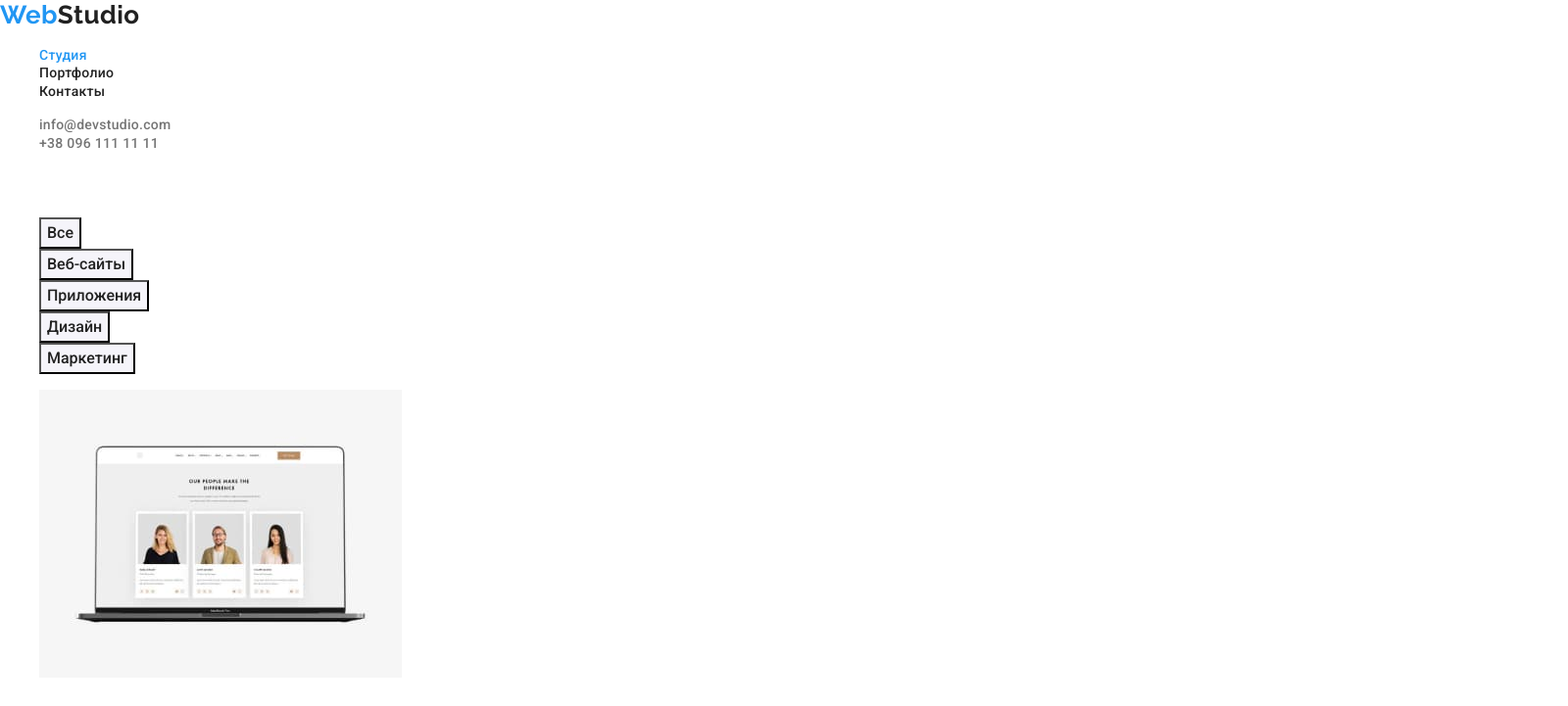
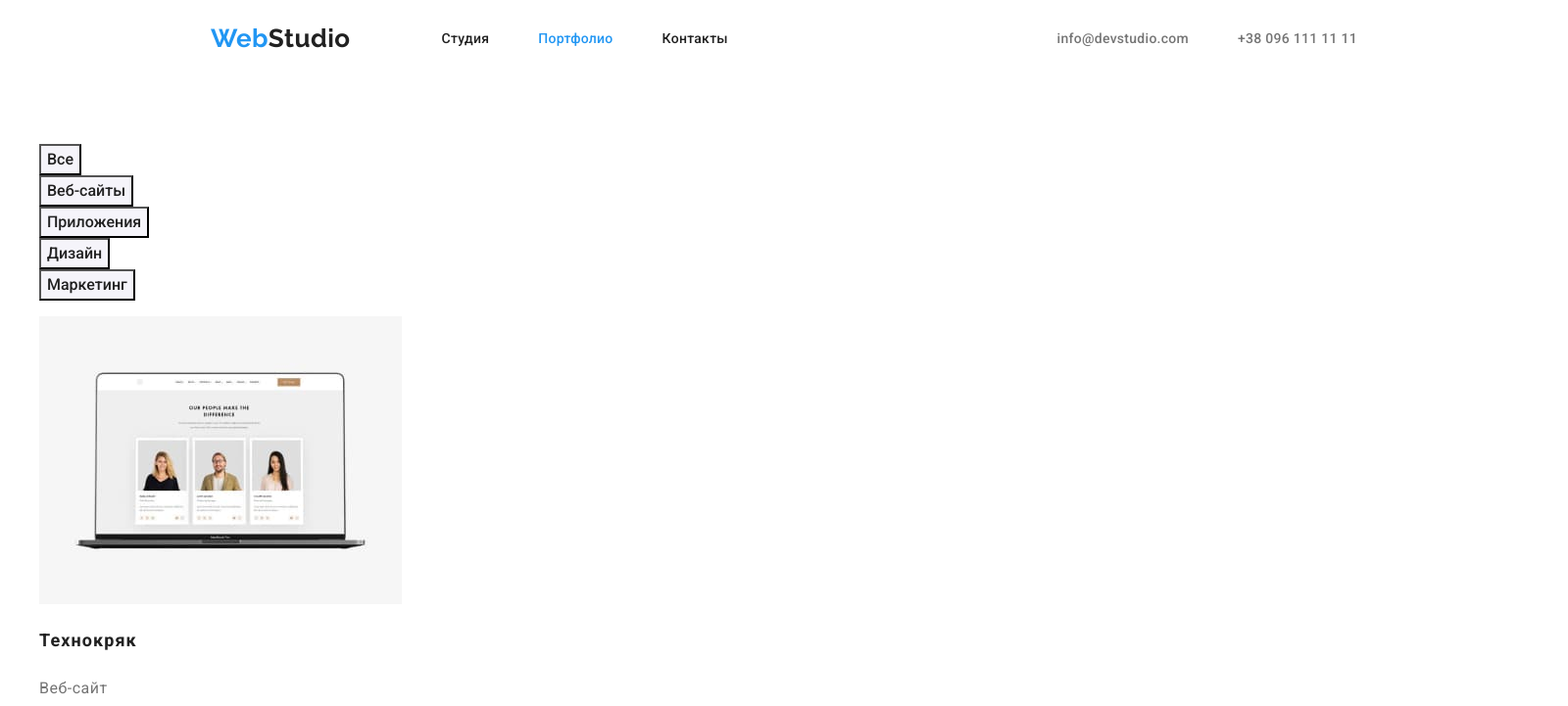
Before and after one commit to supermacchan/goit-markup-hw-03, a plain HTML site: page portfolio.html in a window 1280 px wide. Shown: the top 721 px of the page at 98% size, 1600 px wide, since content can reach past the window. Drawn offline with nearby package versions, Linux system fonts and the light colour scheme.

Commit message:
Задает позиционирование в хедере

```diff
--- a/css/styles.css
+++ b/css/styles.css
@@ -23,6 +23,10 @@ body {
 /* Лого */
 
 .logo {
+    display: block;
+    padding-top: 24px;
+    padding-bottom: 25px;
+
     font-family: 'Raleway', sans-serif;
     text-decoration: none;
     font-weight: 700;
@@ -44,7 +48,45 @@ body {
 
 /* Хедер */
 
+.header {
+    display: flex;
+    width: 1600px;
+    align-items: center;
+    margin-left: auto;
+    margin-right: auto;
+    padding-left: 215px;
+    padding-right: 215px;
+}
+
+.navigation {
+    display: flex;
+    align-items: center;
+}
+
+.nav-list,
+.header-contact {
+    display: flex;
+    margin: 0;
+    padding: 0;
+}
+
+.nav-list {
+    margin-left: 93px;
+}
+
+.nav-list .item:not(:last-child) {
+    margin-right: 50px;
+}
+
+.header-contact .item:not(:last-child) {
+    margin-right: 50px;
+}
+
 .nav-link {
+    display: block;
+    padding-top: 32px;
+    padding-bottom: 32px;
+
     color: var(--text-heading-color);
     text-decoration: none;
 
@@ -60,7 +102,15 @@ body {
     color: var(--main-active-color);
 }
 
+.header-contact {
+    margin-left: auto;
+}
+
 .nav-contact {
+    display: block;
+    padding-top: 32px;
+    padding-bottom: 32px;
+
     color: var(--main-text-color);
     text-decoration: none;
 
--- a/portfolio.html
+++ b/portfolio.html
@@ -15,31 +15,33 @@
 <body>
     <!-- Header -->
     <header>
+        <div class="header">
             <!-- Основная навигация -->
-        <nav>
+            <nav class="navigation">
                 <a href="./index.html" lang="en" class="logo"><span class="accent">Web</span><span
                         class="header-logo">Studio</span></a>
-            <ul class="list">
-                <li>
-                    <a href="./index.html" class="nav-link current">Студия</a>
+                <ul class="list nav-list">
+                    <li class="item">
+                        <a href="./index.html" class="nav-link">Студия</a>
                     </li>
-                <li>
-                    <a href="./portfolio.html" class="nav-link">Портфолио</a>
+                    <li class="item">
+                        <a href="./portfolio.html" class="nav-link current">Портфолио</a>
                     </li>
-                <li>
+                    <li class="item">
                         <a href="" class="nav-link">Контакты</a>
                     </li>
                 </ul>
             </nav>
             <!-- Контакты -->
-        <ul class="list">
-            <li>
+            <ul class="list header-contact">
+                <li class="item">
                     <a href="mailto:info@devstudio.com" class="nav-contact">info@devstudio.com</a>
                 </li>
-            <li>
+                <li class="item">
                     <a href="tel:+380961111111" class="nav-contact">+38 096 111 11 11</a>
                 </li>
             </ul>
+        </div>
     </header>
     <main>
         <section>
```
Also changed, not shown: index.html (+10 -8 lines). Lines whose indentation alone changed are shown as unchanged.
